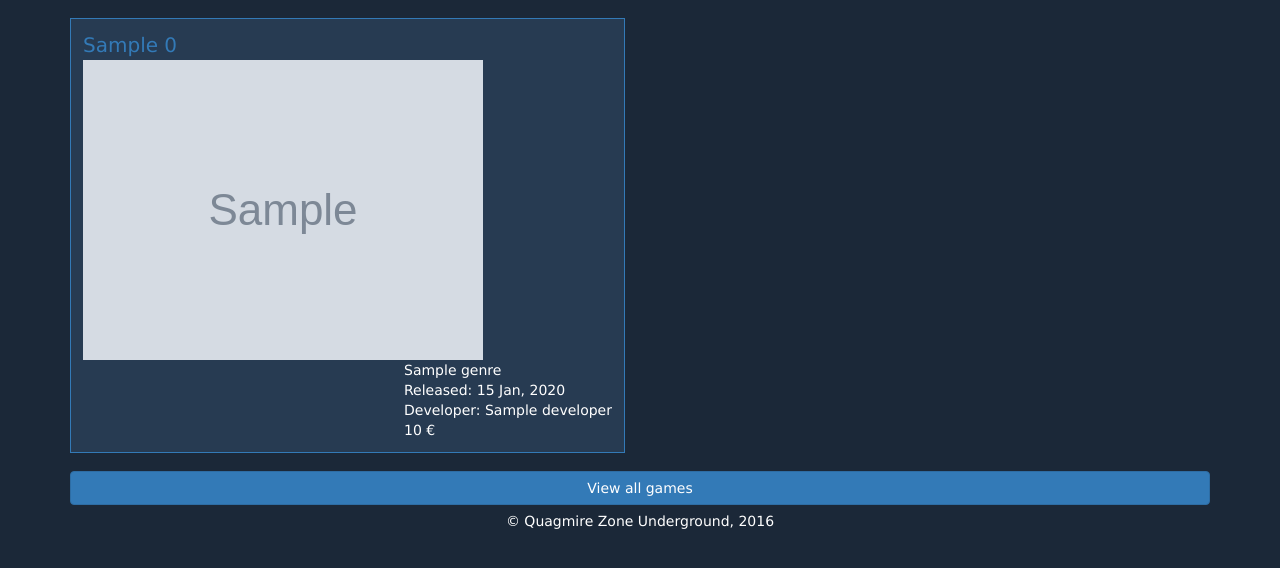
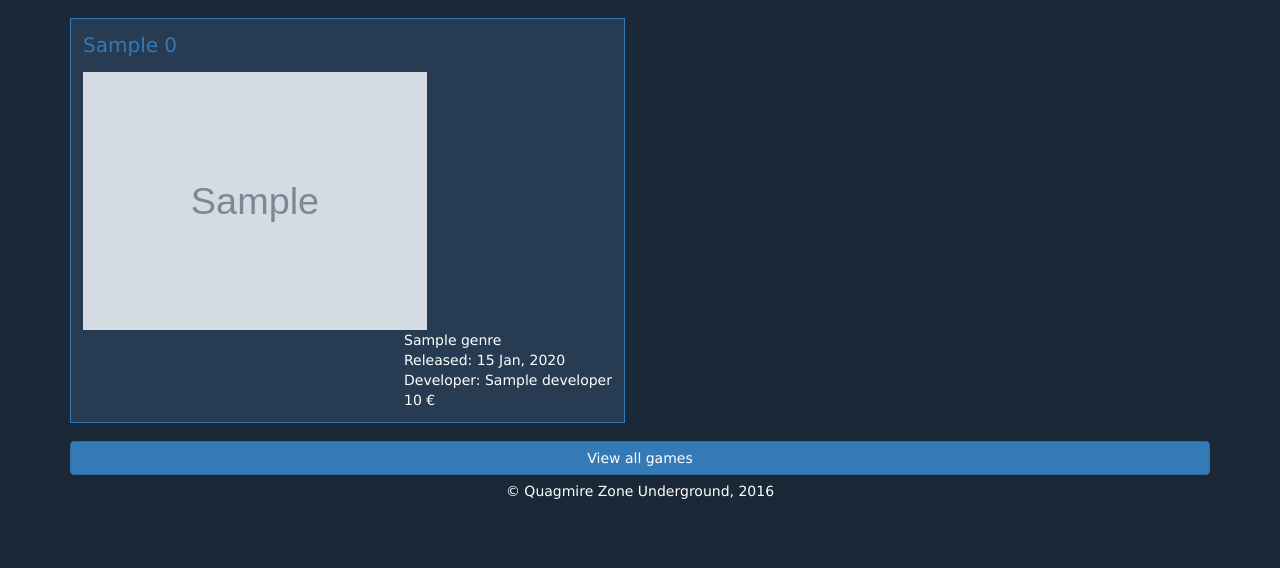
Before and after one commit to mmKALLL/wsd-gamestore, a Django app: template gamestore/gamestore/templates/front_page.html in a window 1280 px wide. Shown: the part 73-641 px from the top of the page. Run offline with Django 3.2, Linux system fonts and the light colour scheme; the template is opened without the code that fills it: most values are stand-ins (such as "Sample title", 1, 10 or a date in 2020); grey boxes marked "Sample" are stand-in pictures; some libraries are stand-ins or nearby versions.

Commit message:
Images everywhere fixed and regexp validator added courtesy of X

```diff
--- a/gamestore/gamestore/static/quagmire.css
+++ b/gamestore/gamestore/static/quagmire.css
@@ -91,6 +91,20 @@ header {
 	float: right;
 }
 
+.resize {
+	max-width: 344px;
+	max-height: 344px;
+	margin-top: 12px;
+}
+
+@media (max-width: 767px) {
+
+	.image-secondary {
+		display: none;
+	}
+
+}
+
 .generic {
 	background-color: #273B52;
 	border: 1px solid #337AB7;
@@ -98,9 +112,15 @@ header {
 	padding: 12px;
 }
 
-.username {
+.name {
+	font-size: 30px;
+	color: #66A4DF;
+}
+
+.description {
 	font-size: 24px;
 	color: #66A4DF;
+	margin-bottom: 6px;
 }
 
 footer {
--- a/gamestore/gamestore/templates/developer_page.html
+++ b/gamestore/gamestore/templates/developer_page.html
@@ -32,7 +32,7 @@
         </header>
         <div class="container">
             <div class="row">
-                <div class="generic username">Developer page - {{ user.username }}</div>
+                <div class="generic name">{{ user.username }}'s developer page</div>
                 <div class="generic">Developer options?</div>
                 <div class="container">
         	        <div class="row">
--- a/gamestore/gamestore/templates/front_page.html
+++ b/gamestore/gamestore/templates/front_page.html
@@ -52,7 +52,7 @@
                         {% if games|length > 0 %}
                             <div class="gameinfo">
                                 <div class="gameinfo-left">
-                                    <a href="/game/{{ games.0.URL }}">{{ games.0.name }}</a><br><img src="{{ games.0.image }}">
+                                    <a href="/game/{{ games.0.URL }}">{{ games.0.name }}</a><br><img class="resize" src="{{ games.0.image }}">
                                 </div>
                                 <div class="gameinfo-right">
                                     {{ games.0.genre }}<br>Released: {{ games.0.createDate|date:'j M, Y' }}<br>Developer: {{ games.0.developer }}<br>{{ games.0.price }} €
@@ -62,7 +62,7 @@
                         {% if games|length > 2 %}
                             <div class="gameinfo">
                                 <div class="gameinfo-left">
-                                    <a href="/game/{{ games.2.URL }}">{{ games.2.name }}</a><br><img src="{{ games.2.image }}">
+                                    <a href="/game/{{ games.2.URL }}">{{ games.2.name }}</a><br><img class="resize" src="{{ games.2.image }}">
                                 </div>
                                 <div class="gameinfo-right">
                                     {{ games.2.genre }}<br>Released: {{ games.2.createDate|date:'j M, Y' }}<br>Developer: {{ games.2.developer }}<br>{{ games.2.price }} €
@@ -74,7 +74,7 @@
                         {% if games|length > 1 %}
                             <div class="gameinfo">
                                 <div class="gameinfo-left">
-                                    <a href="/game/{{ games.1.URL }}">{{ games.1.name }}</a><br><img src="{{ games.1.image }}">
+                                    <a href="/game/{{ games.1.URL }}">{{ games.1.name }}</a><br><img class="resize" src="{{ games.1.image }}">
                                 </div>
                                 <div class="gameinfo-right">
                                     {{ games.1.genre }}<br>Released: {{ games.1.createDate|date:'j M, Y' }}<br>Developer: {{ games.1.developer }}<br>{{ games.1.price }} €
@@ -84,7 +84,7 @@
                         {% if games|length > 3 %}
                             <div class="gameinfo">
                                 <div class="gameinfo-left">
-                                    <a href="/game/{{ games.3.URL }}">{{ games.3.name }}</a><br><img src="{{ games.3.image }}">
+                                    <a href="/game/{{ games.3.URL }}">{{ games.3.name }}</a><br><img class="resize" src="{{ games.3.image }}">
                                 </div>
                                 <div class="gameinfo-right">
                                     {{ games.3.genre }}<br>Released: {{ games.3.createDate|date:'j M, Y' }}<br>Developer: {{ games.3.developer }}<br>{{ games.3.price }} €
--- a/gamestore/gamestore/templates/game_list.html
+++ b/gamestore/gamestore/templates/game_list.html
@@ -53,7 +53,7 @@
                             {% if game.genre == genre %}
                                 <div class="gameinfo">
                                     <div class="gameinfo-left">
-                                        <a href="/game/{{ game.URL }}">{{ game.name }}</a><br><img src="{{ game.image }}"><img src="{{ game.image2 }}">
+                                        <a href="/game/{{ game.URL }}">{{ game.name }}</a><br><img class="resize" src="{{ game.image }}"><img class="resize image-secondary" src="{{ game.image2 }}">
                                     </div>
                                     <div class="gameinfo-right">
                                         {{ genre }}<br>Released: {{ game.createDate|date:'j M, Y' }}<br>Developer: {{ game.developer }}<br>{{ game.price }} €
--- a/gamestore/gamestore/templates/game_play.html
+++ b/gamestore/gamestore/templates/game_play.html
@@ -44,7 +44,7 @@
         <div class="container">
             <div class="row">
                 <div class="generic">
-                    <iframe src="http://dime.tml.hut.fi/~hirvonj5/index.html" width=800 height=600></iframe>
+                    <iframe src="{{ game.gameSource }}" width=800 height=600></iframe>
                 </div>
             </div>
         </div>
--- a/gamestore/gamestore/templates/user.html
+++ b/gamestore/gamestore/templates/user.html
@@ -34,7 +34,7 @@
         </header>
         <div class="container">
             <div class="row">
-                <div class="generic username">{{ user.username }}</div>
+                <div class="generic name">{{ user.username }}</div>
                 <div class="generic">Owned games?</div>
             </div>
         </div>
--- a/gamestore/gamestore/views.py
+++ b/gamestore/gamestore/views.py
@@ -121,7 +121,7 @@ def gameView(request, view_URL):
 	user = request.user
 	game = get_object_or_404(Game, URL=view_URL)
 	owned = False
-	if user.is_authenticated:
+	if user.is_authenticated():
 		userext = get_object_or_404(UserExtension, user=user)
 		if len(GamesOwned.objects.filter(game=game, userextension=userext)) >= 1: # TODO: Check if this works
 			owned = True
@@ -134,7 +134,7 @@ def gamePlayView(request, view_URL):
 		context = {'game': game}
 		return render(request, 'game_play.html', context)
 	else:
-		return render(request, 'auth_required.html', {'last_page': 'game', 'game': game})
+		return render(request, 'auth_required.html', {}) # TODO: 'last_page': 'game', 'game': game
 
 def gameList(request):
 	user = request.user
```
Also changed, not shown: gamestore/gamestore/models.py (+5 -2 lines), gamestore/gamestore/templates/game.html (+6 -6 lines), gamestore/db.sqlite3, 2 other files.
